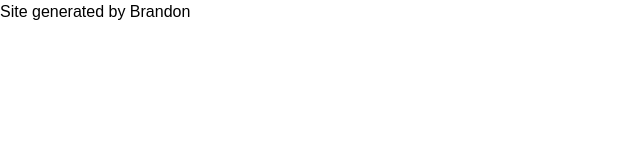
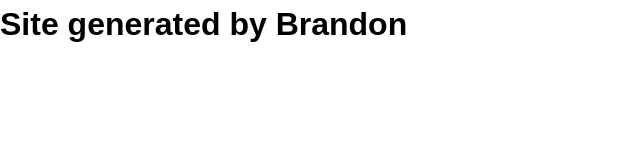
Before and after one commit to brandon-carlisle/default-project, a website: page index.html in a window 1280 px wide. Shown: the whole page, without its empty margins (0-640 px from the left). Drawn offline with Linux system fonts and the light colour scheme.

Commit message:
update gitignore

```diff
--- a/app/scss/globals/typography.scss
+++ b/app/scss/globals/typography.scss
@@ -0,0 +1 @@
+@use '../util/' as *; // Import utilities
--- a/index.html
+++ b/index.html
@@ -13,6 +13,6 @@
     <title>Title</title>
   </head>
   <body>
-    Site generated by Brandon
+    <h1 class="h1">Site generated by Brandon</h1>
   </body>
 </html>
```
Also changed, not shown: 1 other file.
